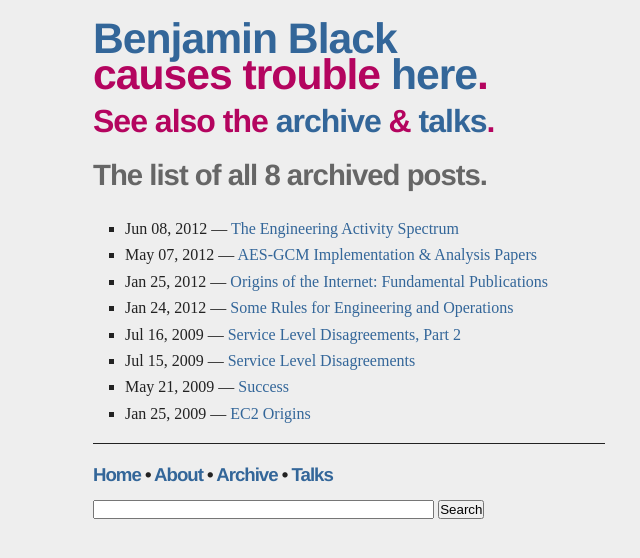
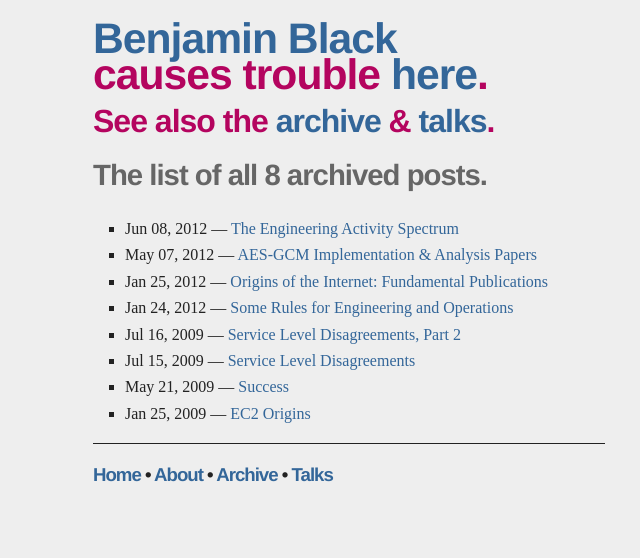
Before and after one commit to b/b.github.com, a Jekyll site: the page built from archive.html, in a window 1280 px wide. Shown: the top 558 px of the page, without its empty margins (227-867 px from the left). Built offline with Jekyll 4.4.1, drawn with Linux system fonts in a browser that asks for light colours.

Commit message:
Get rid of search box because lazy

```diff
--- a/_layouts/default.html
+++ b/_layouts/default.html
@@ -27,14 +27,6 @@
         <a href="/about.html" title="About the author and site">About</a> &bull;
         <a href="/archive.html" title="Archived posts">Archive</a> &bull;
         <a href="/talks.html" title="talks">Talks</a>
-        <form action="http://www.google.com/cse" id="cse-search-box">
-          <div>
-            <input type="hidden" name="cx" value="000652178004161548235:gnplrkdmhbu" />
-            <input type="hidden" name="ie" value="UTF-8" />
-            <input type="text" name="q" size="40" />
-            <input type="submit" name="sa" value="Search" />
-          </div>
-        </form>
       </footer>
     </div>
   </body>
```
